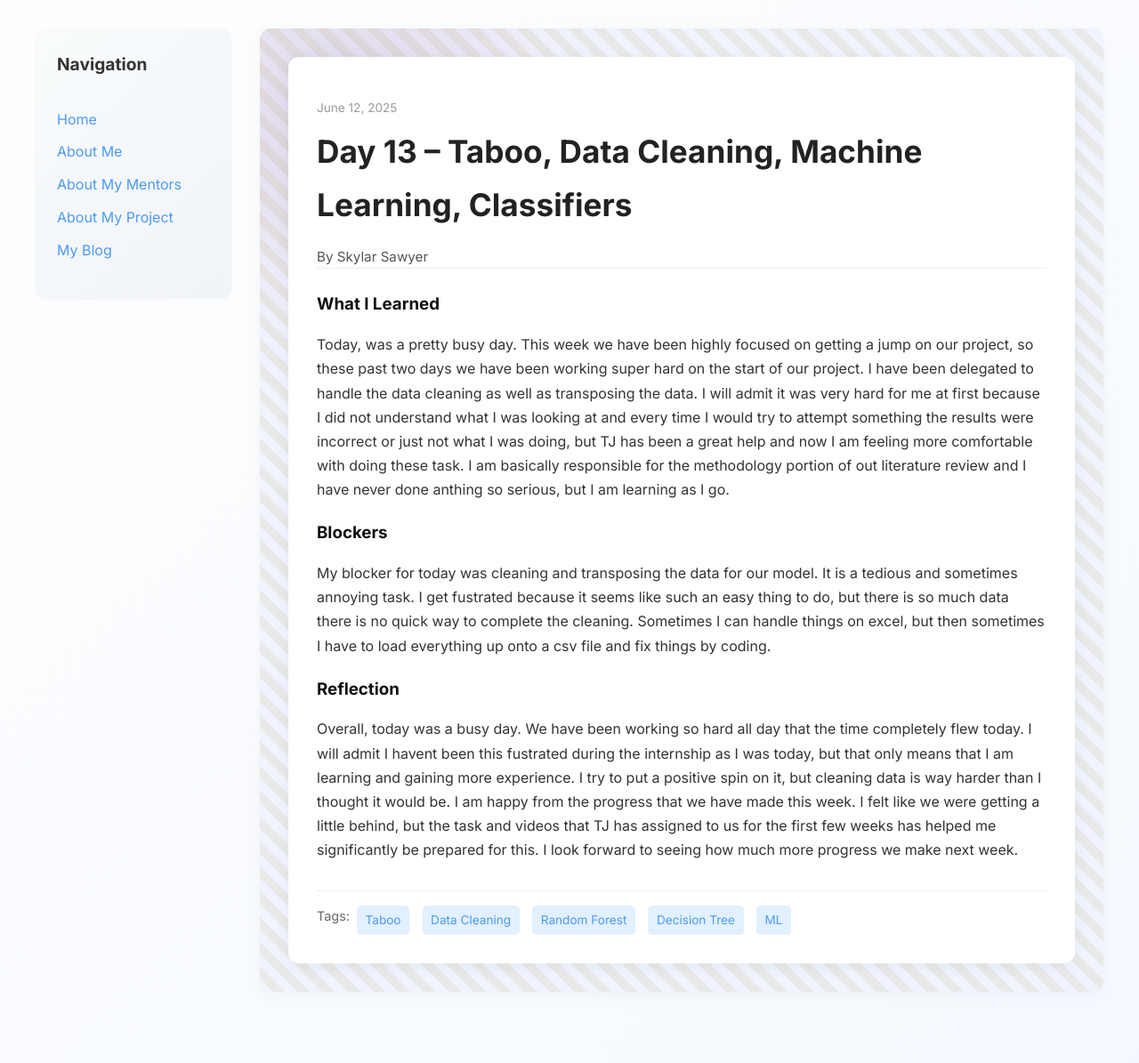
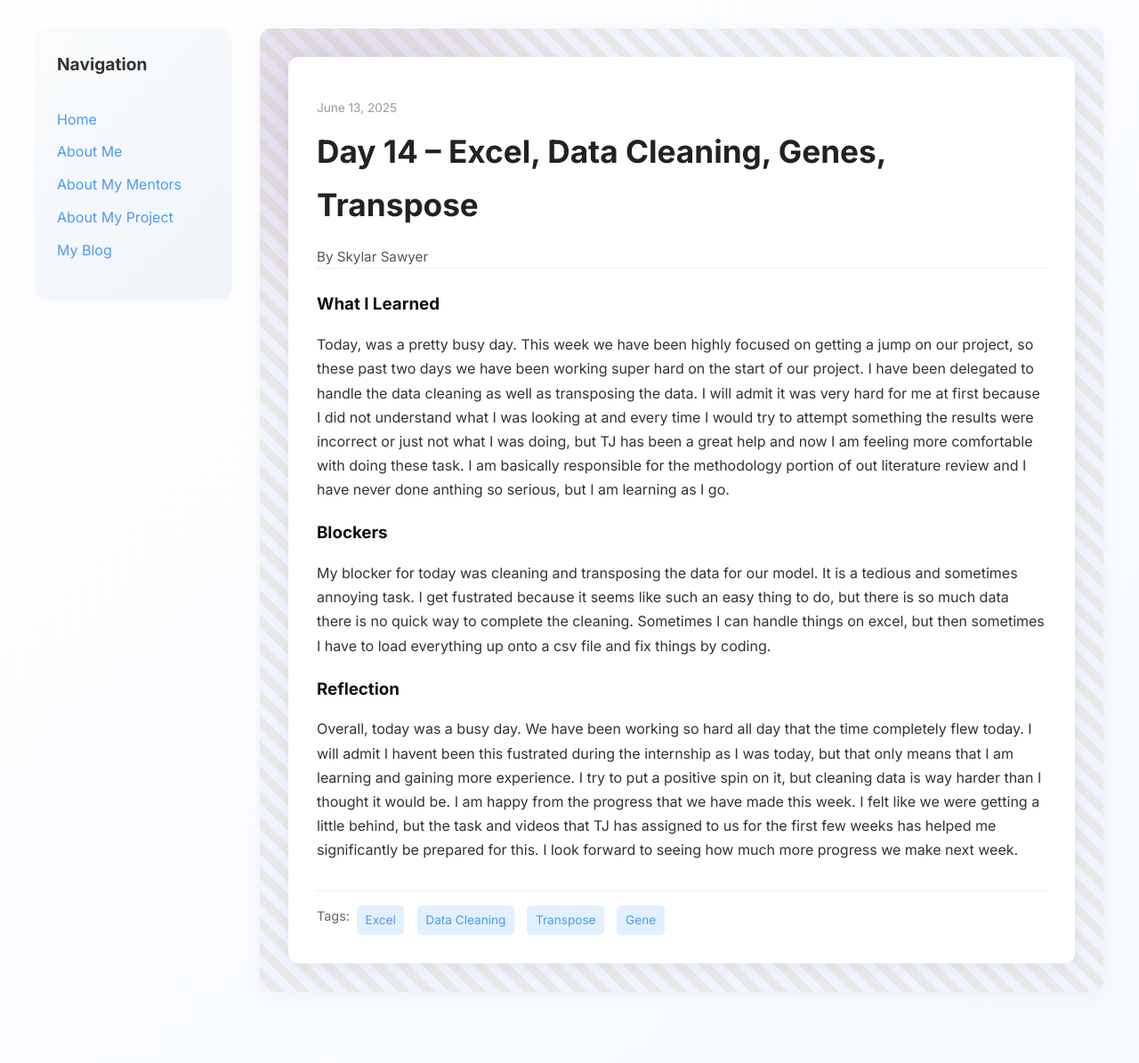
Before and after one commit to skysaw13/skysaw13.github.io, a Jekyll site: the page built from _posts/2025-06-13-day-14.md, in a window 1280 px wide. Shown: the whole page at 89% size. Built offline with Jekyll 4.4.1, drawn with Linux system fonts in a browser that asks for light colours.

Commit message:
Update 2025-06-13-day-14.md

```diff
--- a/_posts/2025-06-13-day-14.md
+++ b/_posts/2025-06-13-day-14.md
@@ -1,10 +1,10 @@
 ---
 layout: post
-title: "Day 13 – Taboo, Data Cleaning, Machine Learning, Classifiers"
-date: 2025-06-12
+title: "Day 14 – Excel, Data Cleaning, Genes, Transpose"
+date: 2025-06-13
 author: Skylar Sawyer
-permalink: /day13.html
-tags: ["Taboo", "Data Cleaning", "Random Forest", "Decision Tree", "ML"]
+permalink: /day14.html
+tags: ["Excel", "Data Cleaning", "Transpose", "Gene"]
 
 what_i_learned: |
     Today, was a pretty busy day. This week we have been highly focused on getting a jump on our project, so these past two days we have been working super hard on the start of our project. I have been delegated to handle the data cleaning as well as transposing the data. I will admit it was very hard for me at first because I did not understand what I was looking at and every time I would try to attempt something the results were incorrect or just not what I was doing, but TJ has been a great help and now I am feeling more comfortable with doing these task. I am basically responsible for the methodology portion of out literature review and I have never done anthing so serious, but I am learning as I go.
```
